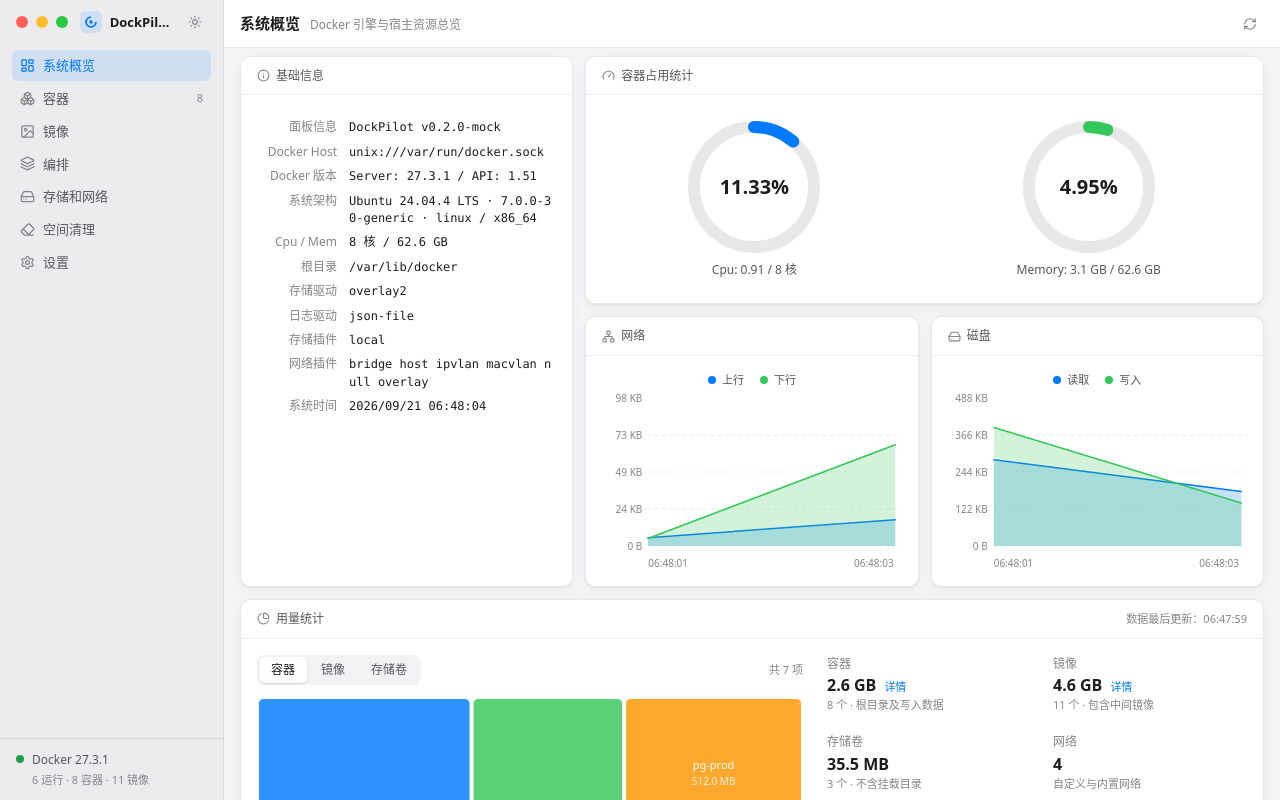
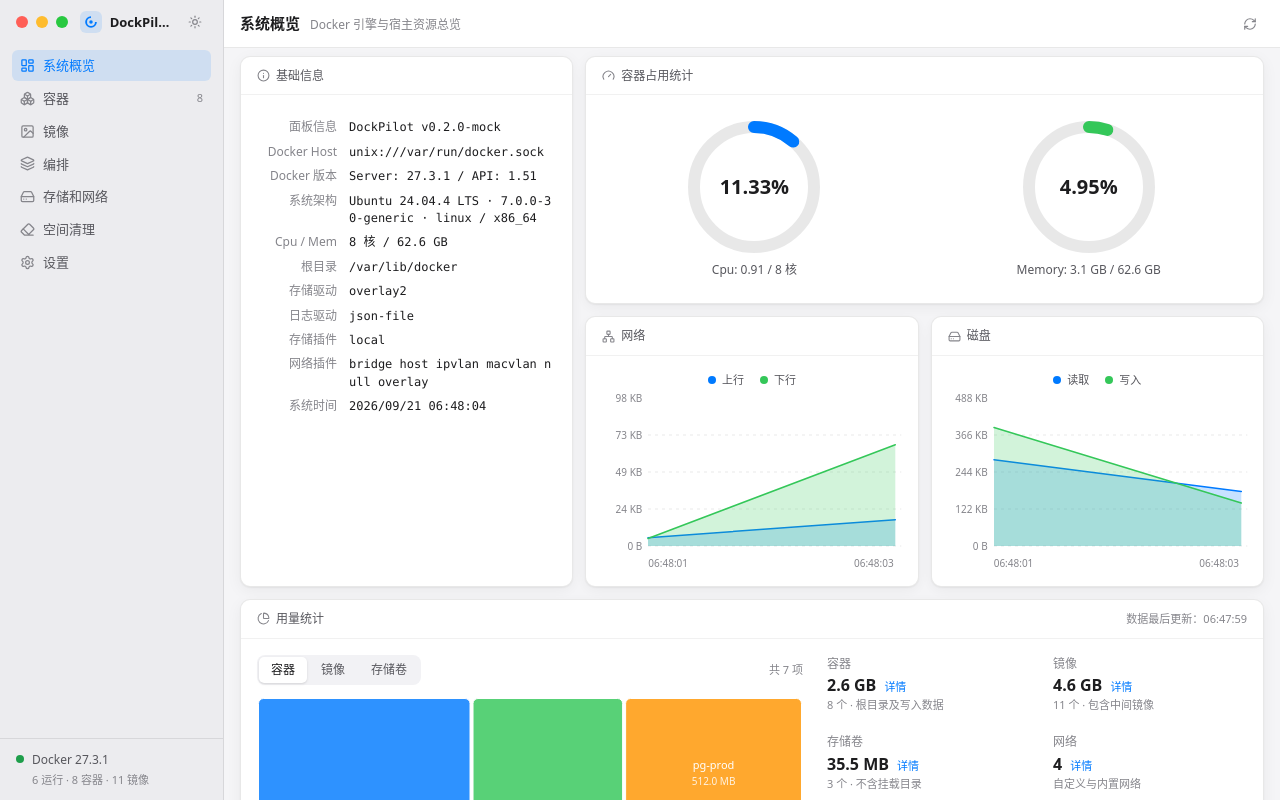
Before and after one commit to WuYiLingOps/dockpilot, a React (Vite) app: page / in a window 1280 px wide. Built offline with nearby package versions, Linux system fonts and the light colour scheme.

Commit message:
feat: 系统概览统计卡片支持跳转到存储页对应子 Tab

```diff
--- a/src/pages/Overview.tsx
+++ b/src/pages/Overview.tsx
@@ -125,7 +125,12 @@
   );
 }
 
-export function Overview({ onNavigate }: { onNavigate: (p: PageKey) => void }) {
+export function Overview({
+  onNavigate,
+}: {
+  /** tab 参数用于跳转「存储和网络」页的对应子 Tab */
+  onNavigate: (p: PageKey, tab?: string) => void;
+}) {
   const info = useQuery({
     queryKey: ["dockerInfo"],
     queryFn: api.dockerInfo,
@@ -388,11 +393,13 @@
                     label="存储卷"
                     value={formatBytes(dfd?.volumes_size ?? 0)}
                     sub={`${dfd?.volumes_count ?? 0} 个 · 不含挂载目录`}
+                    onDetail={() => onNavigate("storage", "volumes")}
                   />
                   <StatCell
                     label="网络"
                     value={String(networks.data?.length ?? 0)}
                     sub="自定义与内置网络"
+                    onDetail={() => onNavigate("storage", "networks")}
                   />
                   <StatCell
                     label="主机端口"
```
